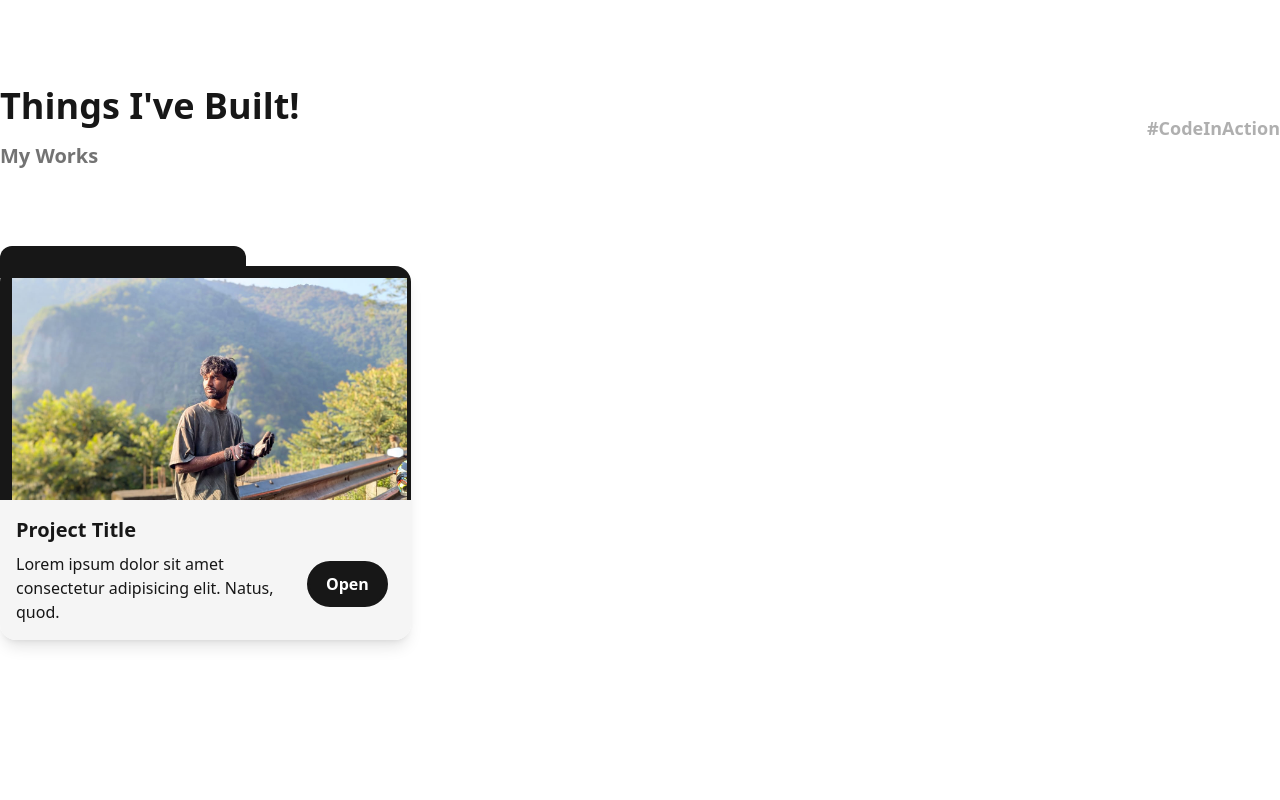
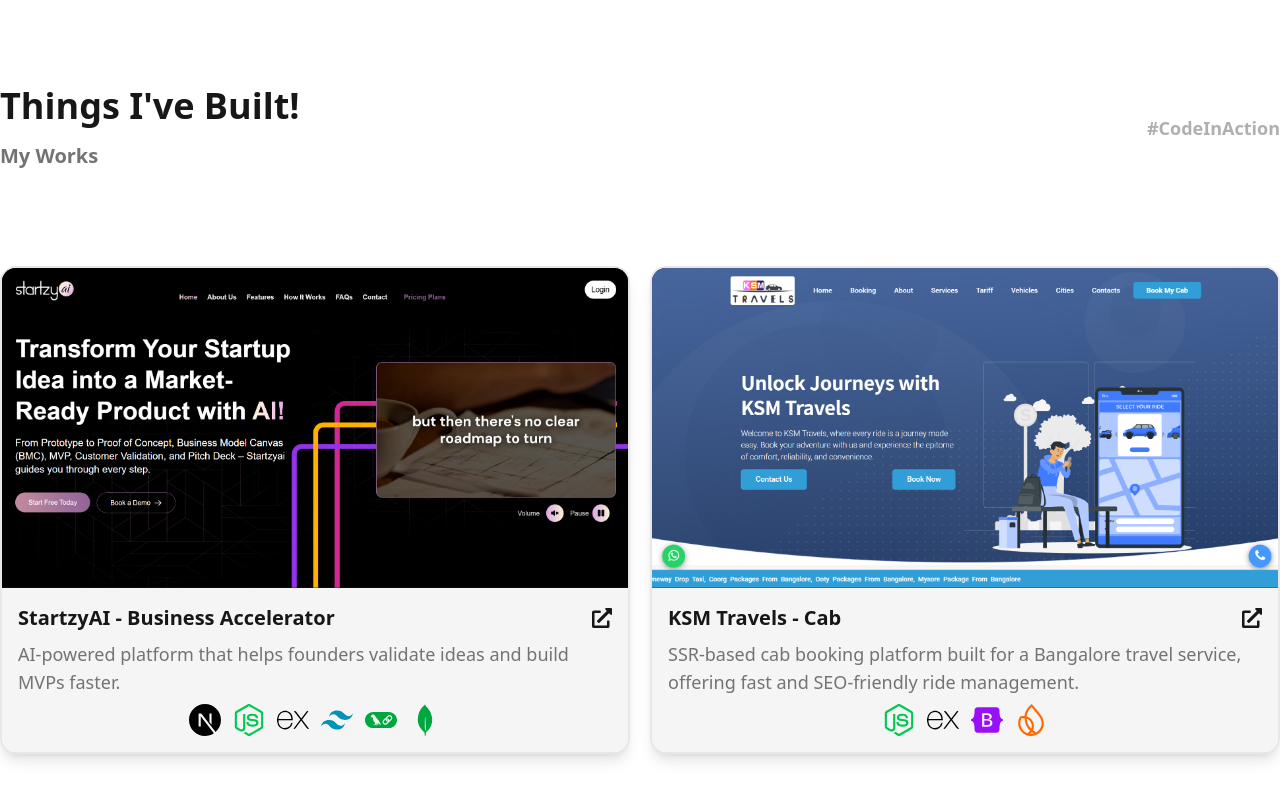
Before and after one commit to praghu-b/next-portfolio, a Next.js app: page / in a window 1280 px wide. Shown: the part 2122-2922 px from the top of the page. Built offline with nearby package versions, Linux system fonts and the light colour scheme; a web font is replaced by a local one.

Commit message:
style(project): create project cards with project details

```diff
--- a/src/components/sections/Project.tsx
+++ b/src/components/sections/Project.tsx
@@ -1,9 +1,40 @@
 import Image from "next/image";
+import Link from "next/link";
 import { motion } from "framer-motion";
 import Prakash from "../../../public/me/ooty-landscape.jpeg"
 import { Button } from "../common/Button";
+import { SiNextdotjs, SiExpress, SiTailwindcss, SiLangchain, SiBootstrap, SiFirebase, SiMongodb, SiNodedotjs } from "react-icons/si";
+import { FaExternalLinkAlt } from "react-icons/fa";
+import { style } from "framer-motion/client";
 
 export default function ProjectSection() {
+    const projects = [
+        {
+            desc: "AI-powered platform that helps founders validate ideas and build MVPs faster.",
+            techs: [
+                { icon: SiNextdotjs, style: 'text-black', toolTip: 'Next.js' },
+                { icon: SiNodedotjs, style: 'text-green-500', toolTip: 'Node.js' },
+                { icon: SiExpress, style: 'text-black', toolTip: 'Express.js' },
+                { icon: SiTailwindcss, style: 'text-cyan-600', toolTip: 'Tailwind CSS' },
+                { icon: SiLangchain, style: 'text-green-600', toolTip: 'LangGraph & LangChain' },
+                { icon: SiMongodb, style: 'text-green-600', toolTip: 'MongoDB' },
+            ],
+            image: '/projects/startzyai.png',
+            link: 'https://startzyai.com',
+            title: "StartzyAI - Business Accelerator"
+        },
+        {
+            desc: "SSR-based cab booking platform built for a Bangalore travel service, offering fast and SEO-friendly ride management.",
+            techs: [
+                { icon: SiNodedotjs, style: 'text-green-500', toolTip: 'Node.js' },
+                { icon: SiExpress, style: 'text-black', toolTip: 'Express.js' },
+                { icon: SiBootstrap, style: 'text-purple-600', toolTip: 'Bootstrap' },
+                { icon: SiFirebase, style: 'text-orange-500', toolTip: 'Firebase' }],
+            image: '/projects/ksmtravels.png',
+            link: 'https://ksmtravels.in',
+            title: "KSM Travels - Cab"
+        },
+    ]
 
     return (
         <section className="relative min-h-screen w-full">
@@ -21,24 +52,32 @@
                         #CodeInAction
                     </motion.p>
                 </div>
-                <div className="grid grid-cols-1 sm:grid-cols-2 md:grid-cols-3 gap-6">
-                    <div className="relative">
-                        <div className="absolute -top-5 w-3/5 h-8 bg-primary rounded-t-xl"></div>
-                        <div className="flex flex-col shadow-lg rounded-2xl overflow-hidden">
-                            <div className="flex-3 h-80 pl-3 pr-1 pt-3 bg-primary">
-                                <Image src={Prakash} alt="Prakash" />
-                            </div>
-                            <div className="flex-1 flex items-center justify-between p-4 bg-muted">
-                                <div className="flex-3 space-y-2">
-                                    <p className="text-xl text-primary font-bold">Project Title</p>
-                                    <p className="">Lorem ipsum dolor sit amet consectetur adipisicing elit. Natus, quod.</p>
+                <div className="grid grid-cols-1 sm:grid-cols-2 gap-5 space-y-5">
+                    {projects.map((project, index) => (
+                        <div key={index} className="relative">
+                            <div className="flex flex-col border-2 border-primary/10 shadow-lg rounded-2xl overflow-hidden">
+                                <div className="relative h-80 bg-primary">
+                                    <Image src={project.image} alt="Prakash" fill className="object-contain" />
                                 </div>
-                                <div className="flex-1 flex justify-center">
-                                    <Button label={'Open'} variant="primary"/>
+                                <div className="flex-1 p-4 bg-muted space-y-2">
+                                    <div className="flex items-center justify-between">
+                                        <p className="text-xl font-bold">{project.title}</p>
+                                        <Link href={project.link}>
+                                            <FaExternalLinkAlt className="w-5 h-5" target="blank" />
+                                        </Link>
+                                    </div>
+                                    <p className="text-lg text-accent">{project.desc}</p>
+                                    <ul className="flex-auto flex items-center justify-center gap-3">
+                                        {project.techs.map(({ icon: Icon, style, toolTip }, index) => (
+                                            <li key={index}>
+                                                <Icon className={`${style} h-8 w-8`} title={toolTip} />
+                                            </li>
+                                        ))}
+                                    </ul>
                                 </div>
                             </div>
                         </div>
-                    </div>
+                    ))}
                 </div>
             </div>
         </section>
```
Also changed, not shown: public/projects/ksmtravels.png (added), public/projects/startzyai.png (added).
